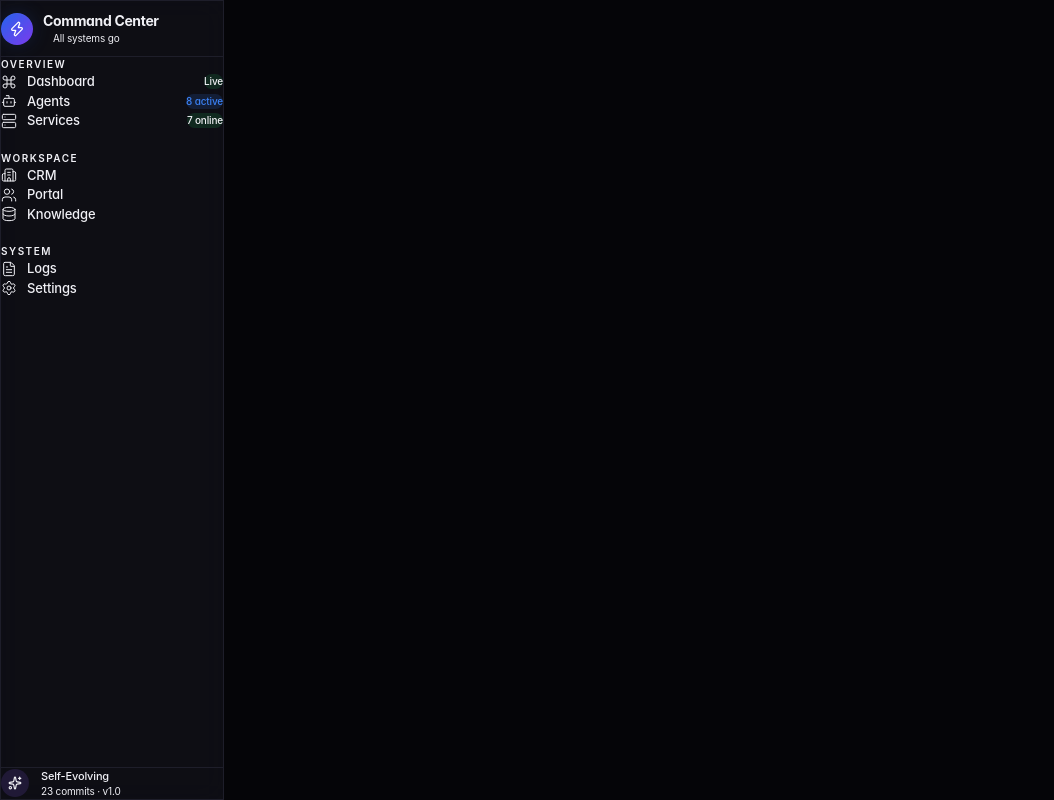
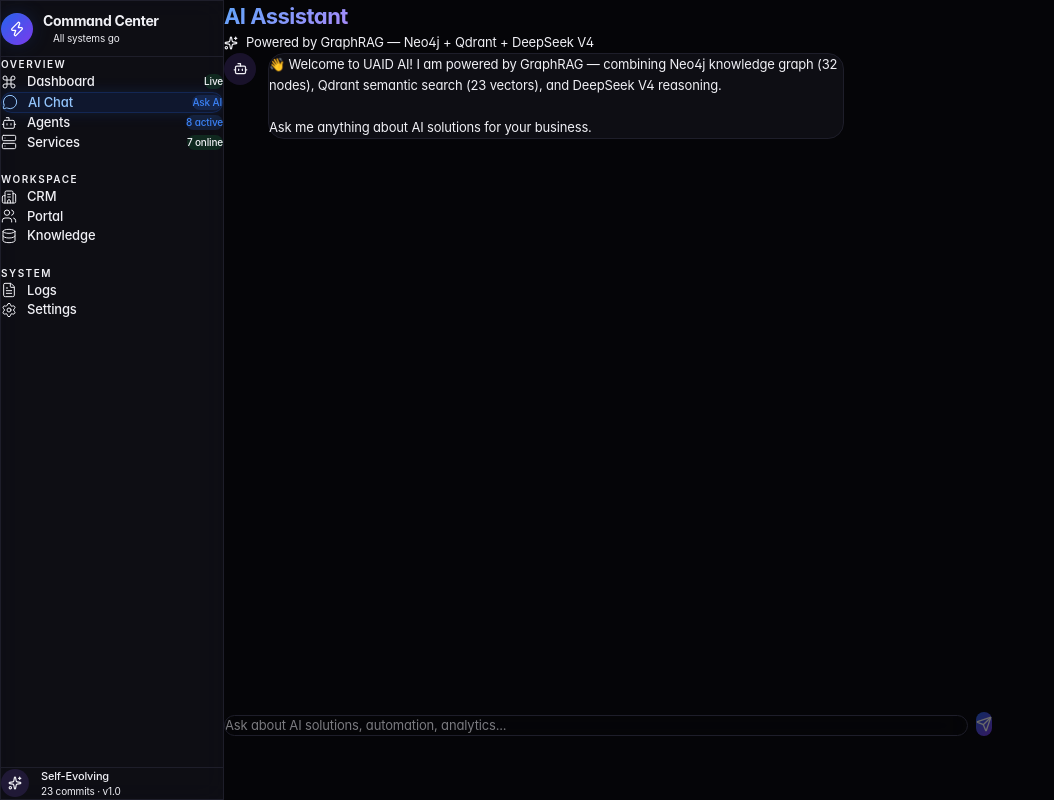
Before and after one commit to x47th/uaid-ai, a React (Vite) app in the folder command-center/: page /chat in a window 1280 px wide. Shown: the whole page, without its empty margins (0-1054 px from the left). Built offline with nearby package versions, Linux system fonts and the light colour scheme.

Commit message:
feat: AI Chat — customer-facing GraphRAG chat with DeepSeek V4

```diff
--- a/command-center/src/App.tsx
+++ b/command-center/src/App.tsx
@@ -9,6 +9,7 @@ import Portal from './pages/Portal';
 import Knowledge from './pages/Knowledge';
 import Logs from './pages/Logs';
 import Settings from './pages/Settings';
+import Chat from './pages/Chat';
 
 export default function App() {
   return (
@@ -24,6 +25,7 @@ export default function App() {
           <Route path="/knowledge" element={<Knowledge />} />
           <Route path="/logs" element={<Logs />} />
           <Route path="/settings" element={<Settings />} />
+          <Route path="/chat" element={<Chat />} />
         </Routes>
       </Layout>
       </ErrorBoundary>
--- a/command-center/src/Layout.tsx
+++ b/command-center/src/Layout.tsx
@@ -1,9 +1,10 @@
 import { NavLink } from 'react-router-dom';
-import { Command, Bot, Server, Building2, Users, Database, FileText, Settings, Zap, Sparkles } from 'lucide-react';
+import { Command, Bot, Server, Building2, Users, Database, FileText, Settings, Zap, Sparkles, MessageCircle } from 'lucide-react';
 
 const groups = {
   'Overview': [
     { to: '/', icon: Command, label: 'Dashboard', badge: 'Live' },
+    { to: '/chat', icon: MessageCircle, label: 'AI Chat', badge: 'Ask AI' },
     { to: '/agents', icon: Bot, label: 'Agents', badge: '8 active' },
     { to: '/services', icon: Server, label: 'Services', badge: '7 online' },
   ],
--- /dev/null
+++ b/command-center/src/pages/Chat.tsx
@@ -0,0 +1,107 @@
+import { useState, useRef, useEffect } from 'react';
+import axios from 'axios';
+import { Send, Bot, User, Sparkles, Loader2 } from 'lucide-react';
+
+export default function Chat() {
+  const [messages, setMessages] = useState<{role:string;content:string;tokens?:number}[]>([
+    {role:'assistant', content:'👋 Welcome to UAID AI! I am powered by GraphRAG — combining Neo4j knowledge graph (32 nodes), Qdrant semantic search (23 vectors), and DeepSeek V4 reasoning.\n\nAsk me anything about AI solutions for your business.'}
+  ]);
+  const [input, setInput] = useState('');
+  const [loading, setLoading] = useState(false);
+  const bottomRef = useRef<HTMLDivElement>(null);
+
+  useEffect(() => { bottomRef.current?.scrollIntoView({ behavior: 'smooth' }); }, [messages]);
+
+  const send = async () => {
+    if (!input.trim() || loading) return;
+    const q = input;
+    setInput('');
+    setMessages(m => [...m, { role: 'user', content: q }]);
+    setLoading(true);
+    try {
+      const { data } = await axios.post('http://localhost:3001/graphrag/query', { query: q }, { timeout: 30000 });
+      setMessages(m => [...m, { role: 'assistant', content: data.ai_answer || 'I analyzed your question but need more context. Could you be more specific?', tokens: data.tokens }]);
+    } catch {
+      setMessages(m => [...m, { role: 'assistant', content: '⚠️ The AI brain is temporarily unavailable. Please try again or contact support.' }]);
+    }
+    setLoading(false);
+  };
+
+  return (
+    <div className="max-w-3xl mx-auto px-8 py-8 flex flex-col h-[calc(100vh-4rem)]">
+      <div className="mb-6 animate-in">
+        <h1 className="text-[22px] font-bold tracking-tight mb-1">
+          <span className="text-gradient">AI Assistant</span>
+        </h1>
+        <p className="text-[13px] flex items-center gap-2" style={{ color: 'var(--color-text-secondary)' }}>
+          <Sparkles size={14} style={{ color: 'var(--color-purple)' }} />
+          Powered by GraphRAG — Neo4j + Qdrant + DeepSeek V4
+        </p>
+      </div>
+
+      {/* Messages */}
+      <div className="flex-1 overflow-auto mb-4 space-y-4 pr-2">
+        {messages.map((m, i) => (
+          <div key={i} className={`flex gap-3 animate-in ${m.role === 'user' ? 'flex-row-reverse' : ''}`} style={{ animationDelay: '0.05s' }}>
+            <div className="w-8 h-8 rounded-xl flex items-center justify-center shrink-0"
+              style={m.role === 'user'
+                ? { background: 'var(--color-accent)' }
+                : { background: 'var(--color-purple-glow)' }}>
+              {m.role === 'user' ? <User size={15} className="text-white" /> : <Bot size={15} style={{ color: 'var(--color-purple)' }} />}
+            </div>
+            <div className={`max-w-[75%] rounded-2xl px-4 py-3 text-[13px] leading-relaxed ${
+              m.role === 'user' ? 'text-white' : 'glass'
+            }`} style={m.role === 'user' ? { background: 'var(--color-accent)' } : { borderColor: 'var(--color-border)' }}>
+              <div style={{ whiteSpace: 'pre-wrap' }}>{m.content}</div>
+              {m.tokens && (
+                <div className="text-[10px] mt-2" style={{ color: 'var(--color-text-muted)' }}>
+                  {m.tokens} tokens · DeepSeek V4
+                </div>
+              )}
+            </div>
+          </div>
+        ))}
+        {loading && (
+          <div className="flex gap-3 animate-in">
+            <div className="w-8 h-8 rounded-xl flex items-center justify-center shrink-0" style={{ background: 'var(--color-purple-glow)' }}>
+              <Loader2 size={15} className="animate-spin" style={{ color: 'var(--color-purple)' }} />
+            </div>
+            <div className="glass rounded-2xl px-4 py-3" style={{ borderColor: 'var(--color-border)' }}>
+              <div className="flex gap-1.5">
+                <div className="w-2 h-2 rounded-full skeleton" />
+                <div className="w-2 h-2 rounded-full skeleton" style={{ animationDelay: '0.2s' }} />
+                <div className="w-2 h-2 rounded-full skeleton" style={{ animationDelay: '0.4s' }} />
+              </div>
+            </div>
+          </div>
+        )}
+        <div ref={bottomRef} />
+      </div>
+
+      {/* Input */}
+      <div className="flex gap-2">
+        <div className="flex-1 relative">
+          <input
+            value={input}
+            onChange={e => setInput(e.target.value)}
+            onKeyDown={e => e.key === 'Enter' && send()}
+            placeholder="Ask about AI solutions, automation, analytics..."
+            disabled={loading}
+            className="w-full rounded-2xl px-5 py-3.5 text-[13px] outline-none transition-all duration-200 glass"
+            style={{
+              borderColor: 'var(--color-border)', color: 'var(--color-text)',
+              background: 'var(--color-card)'
+            }}
+          />
+        </div>
+        <button
+          onClick={send}
+          disabled={loading || !input.trim()}
+          className="rounded-2xl px-5 py-3.5 text-white font-medium transition-all duration-200 disabled:opacity-40 hover:scale-105"
+          style={{ background: 'linear-gradient(135deg, #2563eb, #7c3aed)' }}>
+          <Send size={16} />
+        </button>
+      </div>
+    </div>
+  );
+}
```
